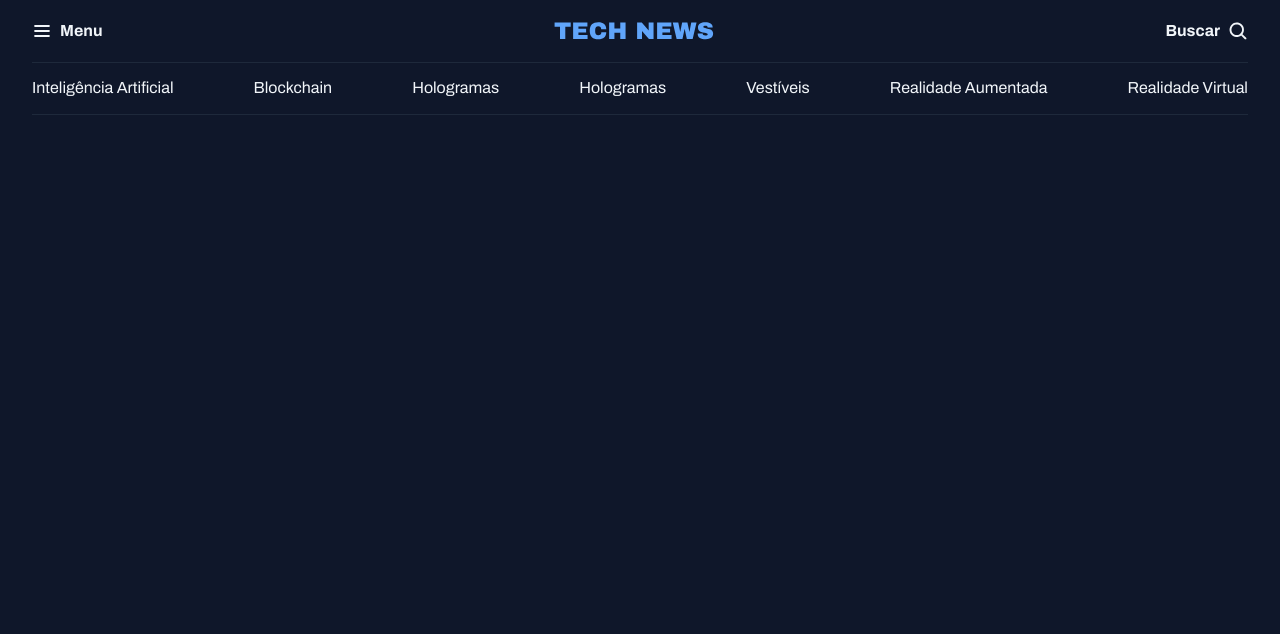
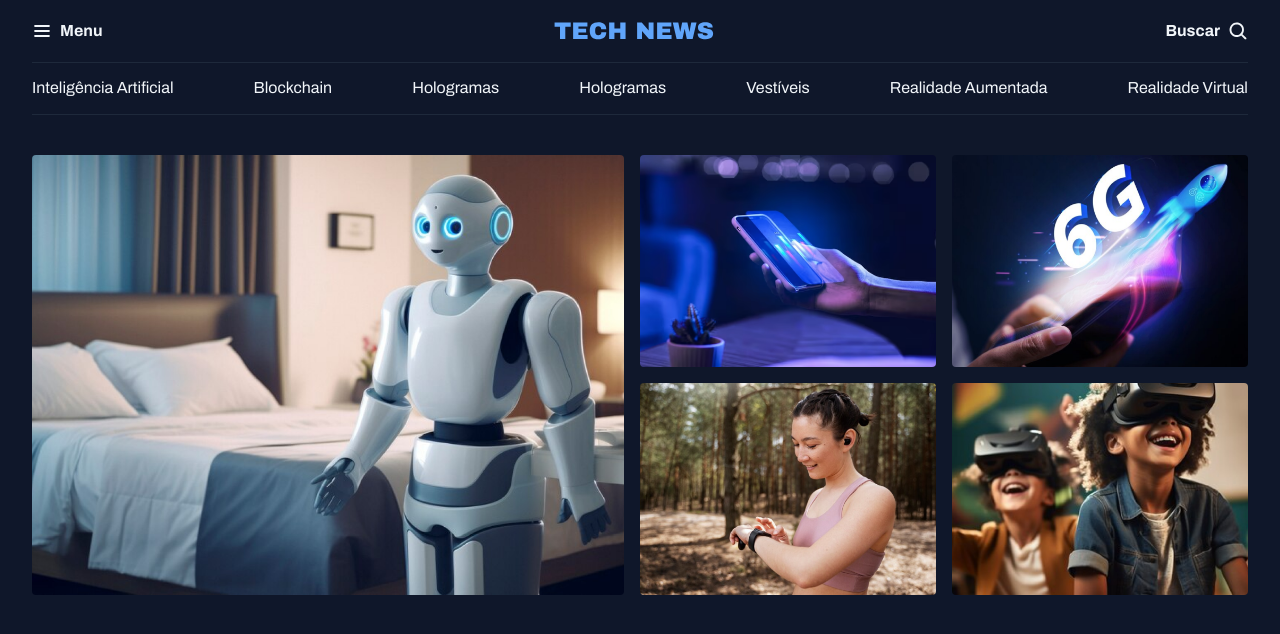
Before and after one commit to ArielHanabhi/fullstack-projeto-portal-de-noticias, a plain HTML site: page index.html in a window 1280 px wide. Drawn offline with Linux system fonts and the light colour scheme.

Commit message:
estruturando a secao destaques

```diff
--- a/index.html
+++ b/index.html
@@ -38,5 +38,32 @@
       <a href="#">Realidade  Virtual</a>
     </nav>
   </header>
+
+  <main class="grid container">
+    <section id="featured" class="grid grid-flow-col gap-16">
+      <div>
+        <img src="assets/images/Image 01.png" alt="">
+      </div>
+
+      <div class="grid grid-cols-2 gap-16">
+        <div>
+          <img src="assets/images/Image 02.png" alt="">
+        </div>
+
+        <div>
+          <img src="assets/images/Image 03.png" alt="">
+        </div>
+
+        <div>
+          <img src="assets/images/Image 04.png" alt="">
+        </div>
+
+        <div>
+          <img src="assets/images/Image 05.png" alt="">
+        </div>
+
+      </div>
+    </section>
+  </main>
 </body>
 </html>
--- a/styles/global.css
+++ b/styles/global.css
@@ -45,6 +45,15 @@ h1,h2,h3
 {
   font:inherit;
 }
+a
+{
+  text-decoration: none;
+}
+
+img
+{
+  max-width: 100%; /* respeitar o tamanho */
+}
 .container
 {
   max-width: 1280px;
@@ -52,17 +61,7 @@ h1,h2,h3
   margin-inline:auto ;
 }
 
-/* utility-first -classe vai fazer apenas uma coisa*/
-.grid
+main
 {
-  display: grid;
+  margin-top: 40px;
 }
-
-.grid-flow-col
-{
-  grid-auto-flow: column;
-}
-a
-{
-  text-decoration: none;
-}
--- a/styles/index.css
+++ b/styles/index.css
@@ -1,2 +1,4 @@
 @import url(global.css);
+@import url(utility.css);
 @import url(header.css);
+@import url(sections.css);
--- /dev/null
+++ b/styles/sections.css
@@ -0,0 +1,9 @@
+#featured
+{
+  img
+  {
+    height: 100%;
+    object-fit: cover;/* faz a cobertura do espaço sobressalente */
+    border-radius: 4px;
+  }
+}
--- /dev/null
+++ b/styles/utility.css
@@ -0,0 +1,19 @@
+/* utility-first -classe vai fazer apenas uma coisa*/
+.grid
+{
+  display: grid;
+}
+.grid-flow-col
+{
+  grid-auto-flow: column;
+}
+
+.grid-cols-2
+{
+  grid-template-columns: 1fr 1fr;
+}
+
+.gap-16
+{
+  gap: 16px;
+}
```
